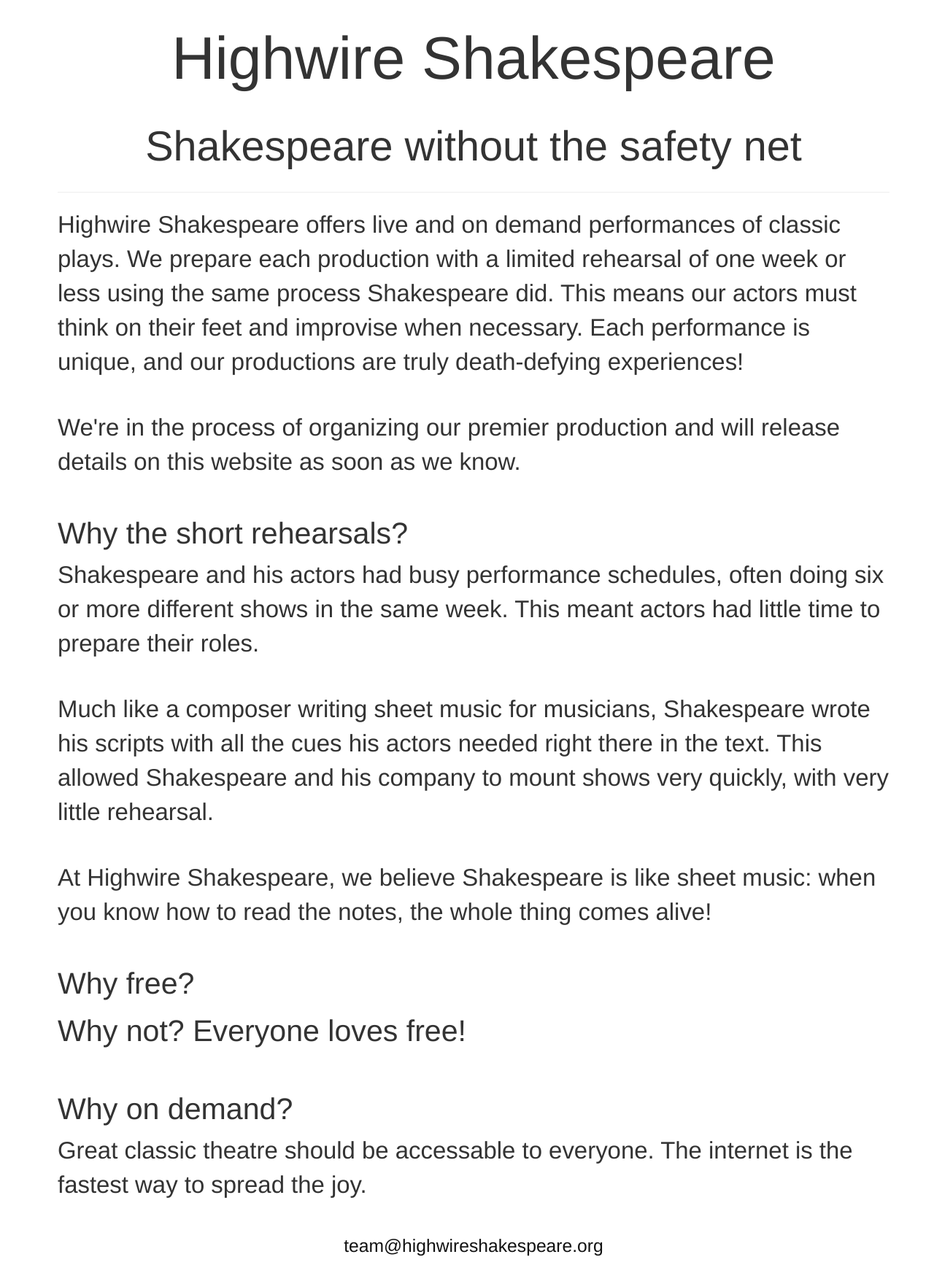
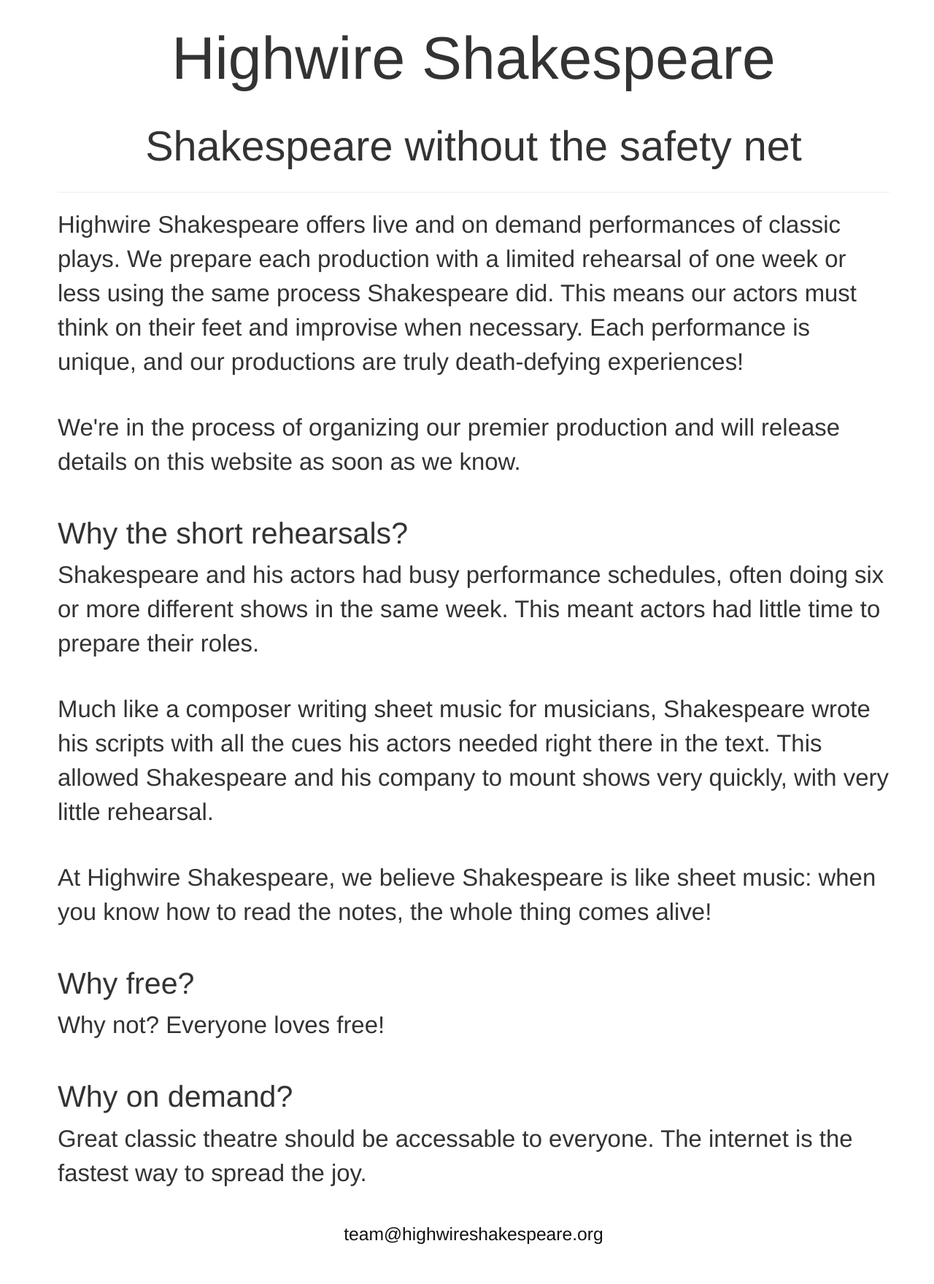
Before and after one commit to dperuo/hws, a Jekyll site: the page built from index.html, in a window 1280 px wide. Shown: the whole page at 73% size. Built offline with Jekyll 4.4.1, drawn with Linux system fonts in a browser that asks for light colours; nearby versions of some CDN libraries; Markdown is read by kramdown in place of the engine named in the settings.

```diff
--- a/index.html
+++ b/index.html
@@ -12,7 +12,7 @@ layout: default
 
 <p>At Highwire Shakespeare, we believe Shakespeare is like sheet music: when you know how to read the notes, the whole thing comes alive!</p>
 
-<h3>Why free?<h3>
+<h3>Why free?</h3>
 <p>Why not? Everyone loves free!</p>
 
 <h3>Why on demand?</h3>
```
